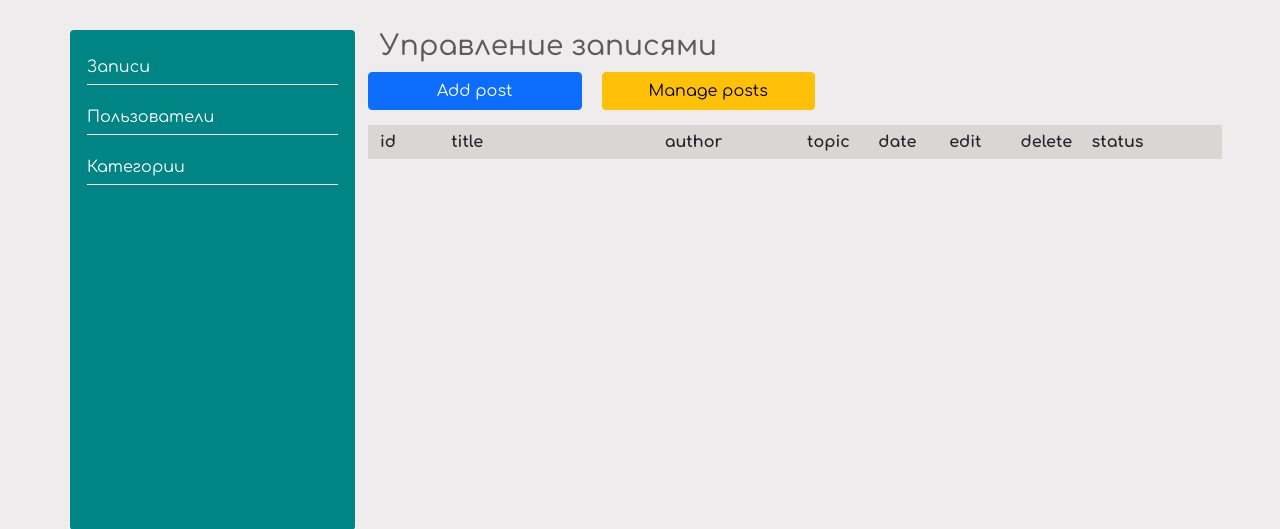
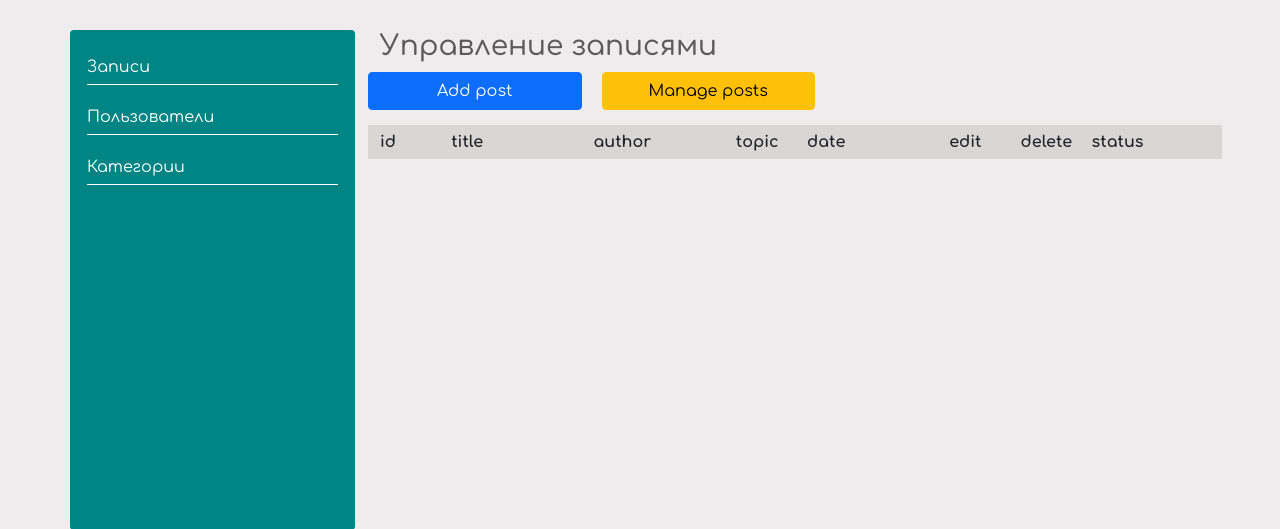
Before and after one commit to freetimezp/my-blog.php, a PHP site: page /admin/posts/index.php in a window 1280 px wide. Shown: the part 70-599 px from the top of the page. Run offline with PHP 8.4, Linux system fonts and the light colour scheme; data that the repository does not hold is empty; some libraries are stand-ins or nearby versions.

Commit message:
php blog. admin panel. view topic in posts

```diff
--- a/admin/posts/index.php
+++ b/admin/posts/index.php
@@ -18,10 +18,10 @@ include('../../app/include/header-admin.php');
             </div>
             <div class="row title-table">
                 <div class="id col-1">id</div>
-                <div class="col-3">title</div>
+                <div class="col-2">title</div>
                 <div class="col-2">author</div>
                 <div class="col-1">topic</div>
-                <div class="col-1">date</div>
+                <div class="col-2">date</div>
                 <div class="col-1">edit</div>
                 <div class="col-1">delete</div>
                 <div class="topic col-2">status</div>
@@ -29,10 +29,10 @@ include('../../app/include/header-admin.php');
             <?php foreach ($postsAdm as $key => $post): ?>
                 <div class="row post">
                     <div class="id col-1"><?=$key + 1;?></div>
-                    <div class="title col-3"><?=$post['title'];?></div>
+                    <div class="title col-2"><?=$post['title'];?></div>
                     <div class="author col-2"><?=$post['username'];?></div>
-                    <div class="topic col-1">video</div>
-                    <div class="date col-1">21.01.2021</div>
+                    <div class="topic col-1"><?=$topics[$post['id_topic']]['name'];?></div>
+                    <div class="date col-2"><?=$post['created_date'];?></div>
                     <div class="edit col-1"><a href="#">edit</a></div>
                     <div class="delete col-1"><a href="#">delete</a></div>
 
```
